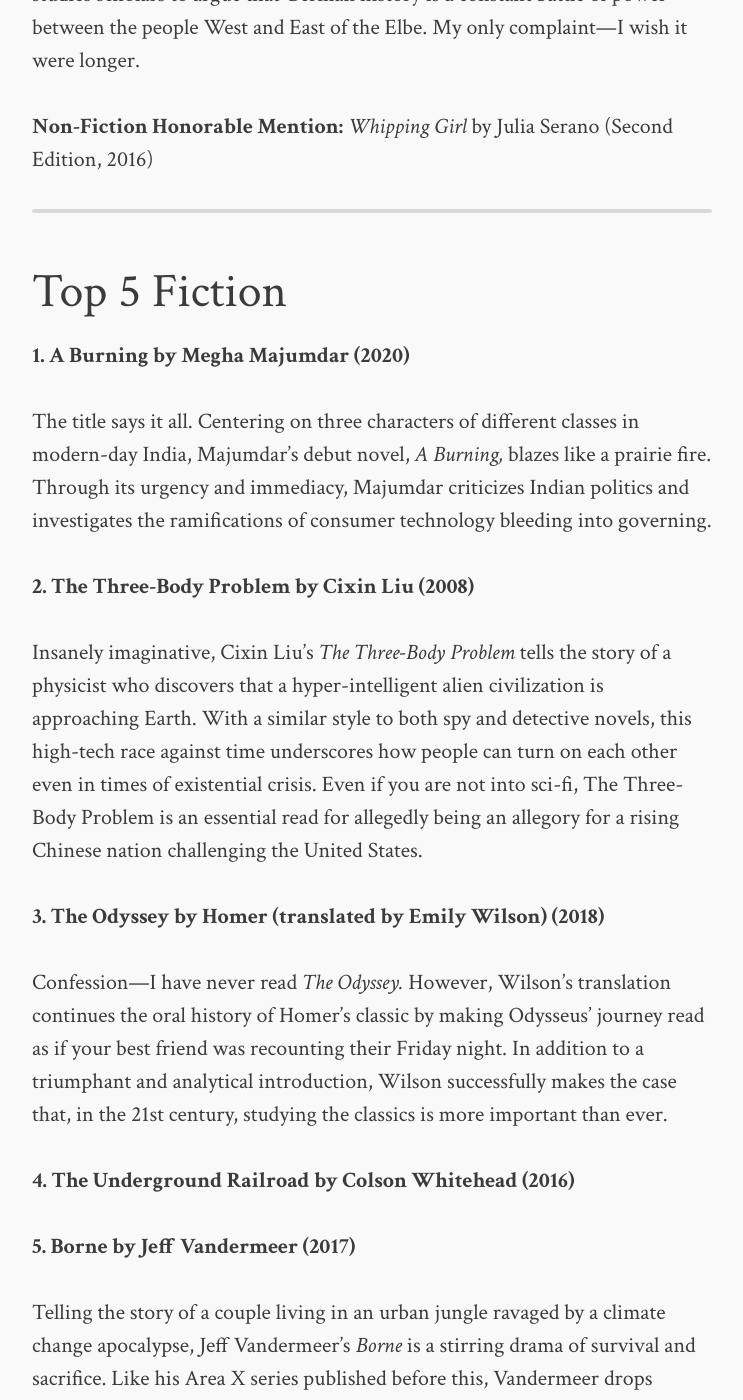
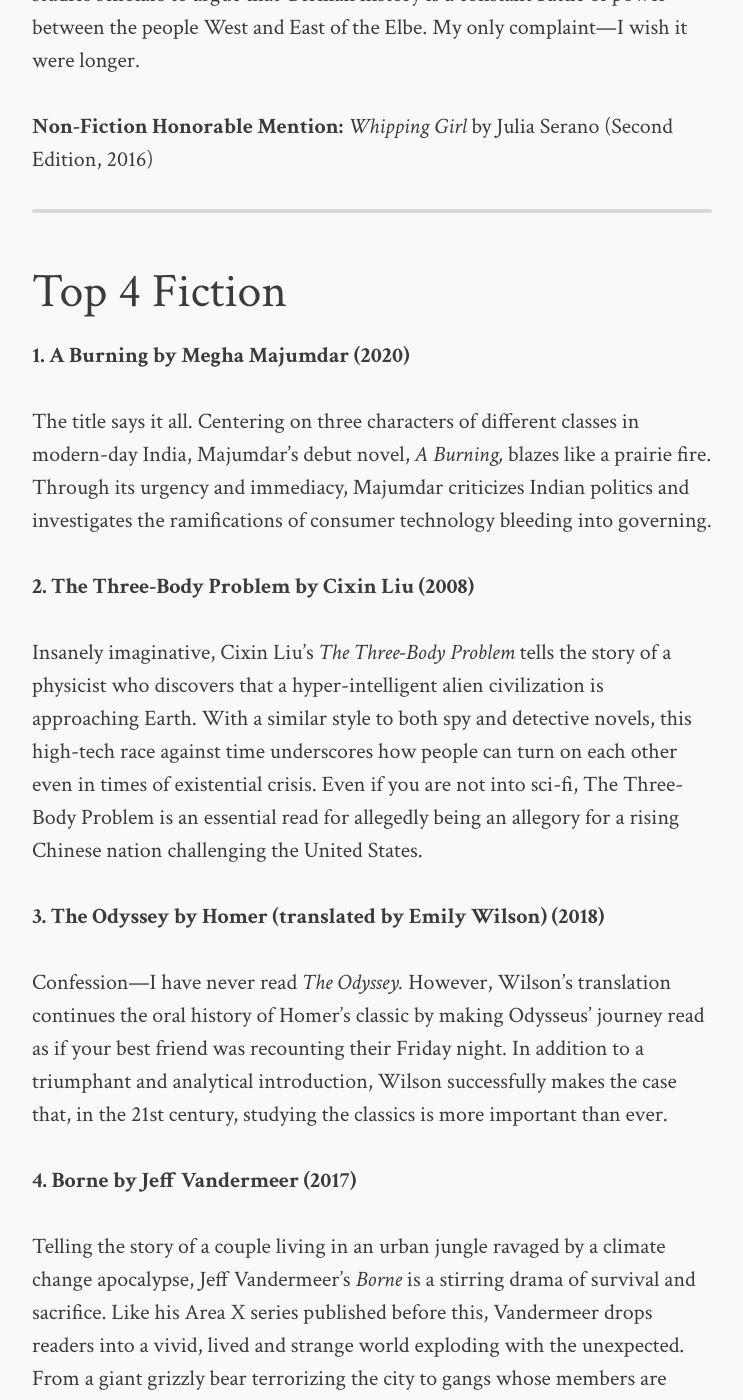
Before and after one commit to kbeadl/blog, a Jekyll site: the page built from _posts/2021-01-15-books.md, in a window 1280 px wide and 1400 px high, scrolled down 2416 px. Shown: the whole window, without its empty margins (268-1011 px from the left). Built offline with Jekyll 4.4.1, drawn with Linux system fonts in a browser that asks for light colours; comment, search, counter and statistics services are not loaded; some of the changed text lies outside the part shown.

Commit message:
Update 2021-01-15-books.md

```diff
--- a/_posts/2021-01-15-books.md
+++ b/_posts/2021-01-15-books.md
@@ -65,7 +65,7 @@ which would have made it onto longer lists and deserve to be read just as much a
 
 ***
 
-## Top 5 Fiction
+## Top 4 Fiction
 
 **1. A Burning by Megha Majumdar (2020)**
 
@@ -88,9 +88,7 @@ Homer’s classic by making Odysseus’ journey read as if your best friend was
 In addition to a triumphant and analytical introduction, Wilson successfully makes the case that,
 in the 21st century, studying the classics is more important than ever.
 
-**4. The Underground Railroad by Colson Whitehead (2016)**
-
-**5. Borne by Jeff Vandermeer (2017)**
+**4. Borne by Jeff Vandermeer (2017)**
 
   Telling the story of a couple living in an urban jungle ravaged by a climate change apocalypse,
   Jeff Vandermeer’s *Borne* is a stirring drama of survival and   sacrifice. Like his Area X series published
```
Also changed, not shown: other parts of _posts/2021-01-15-books.md (+1 -1 lines).
